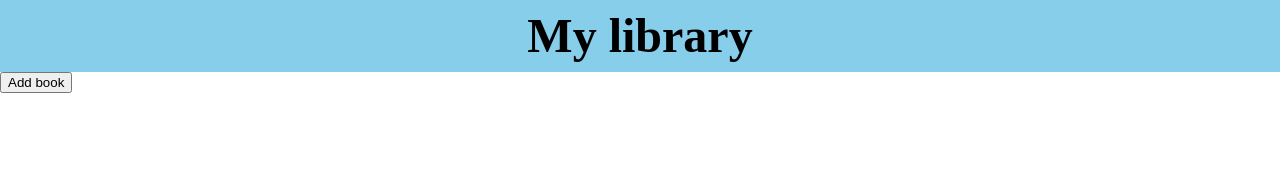
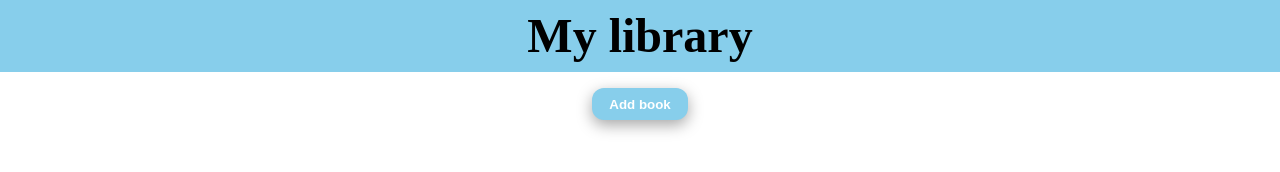
Before and after one commit to Krypto1337/library, a plain HTML site: page index.html in a window 1280 px wide. Drawn offline with Linux system fonts and the light colour scheme.

Commit message:
Added styles for 'Add book'-button

```diff
--- a/css/style.css
+++ b/css/style.css
@@ -5,3 +5,22 @@
   background-color: #87ceeb;
   padding: 12px;
 }
+
+.btnContainer {
+  display: flex;
+  align-items: center;
+  justify-content: center;
+  width: 100%;
+}
+
+.btn {
+  box-shadow: rgba(0, 0, 0, 0.35) 0px 5px 15px;
+  font-weight: bold;
+  margin-top: 16px;
+  width: 6rem;
+  height: 2rem;
+  border-radius: 12px;
+  border: 0;
+  background-color: #87ceeb;
+  color: white;
+}
--- a/js/main.js
+++ b/js/main.js
@@ -23,6 +23,7 @@ body.append(navbar);
 //Add Books Button
 const btnContainer = document.createElement("div");
 const addBookBtn = document.createElement("button");
+btnContainer.classList.add("btnContainer");
 addBookBtn.classList.add("btn");
 addBookBtn.textContent = "Add book";
 navbar.after(btnContainer);
```
